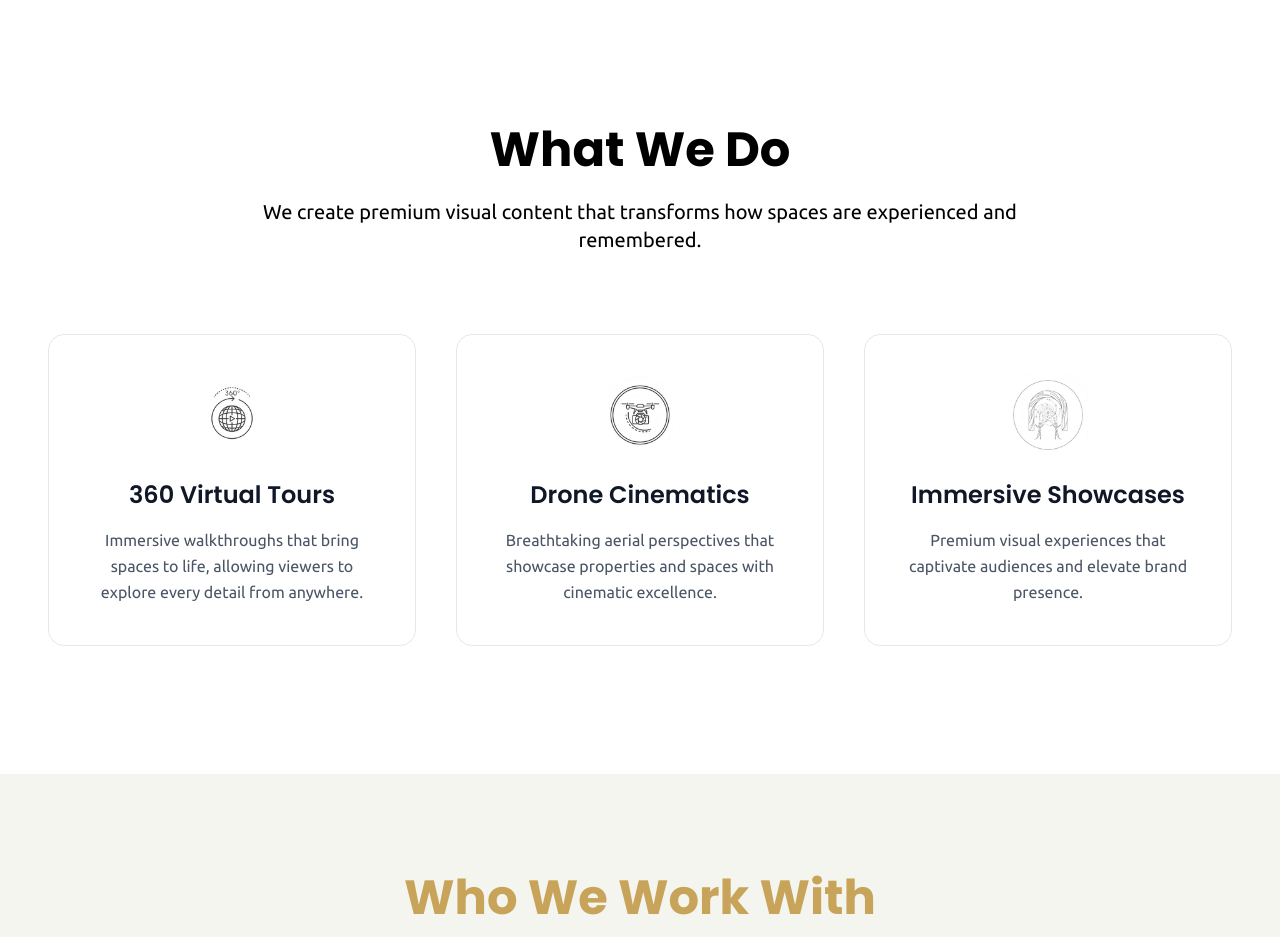
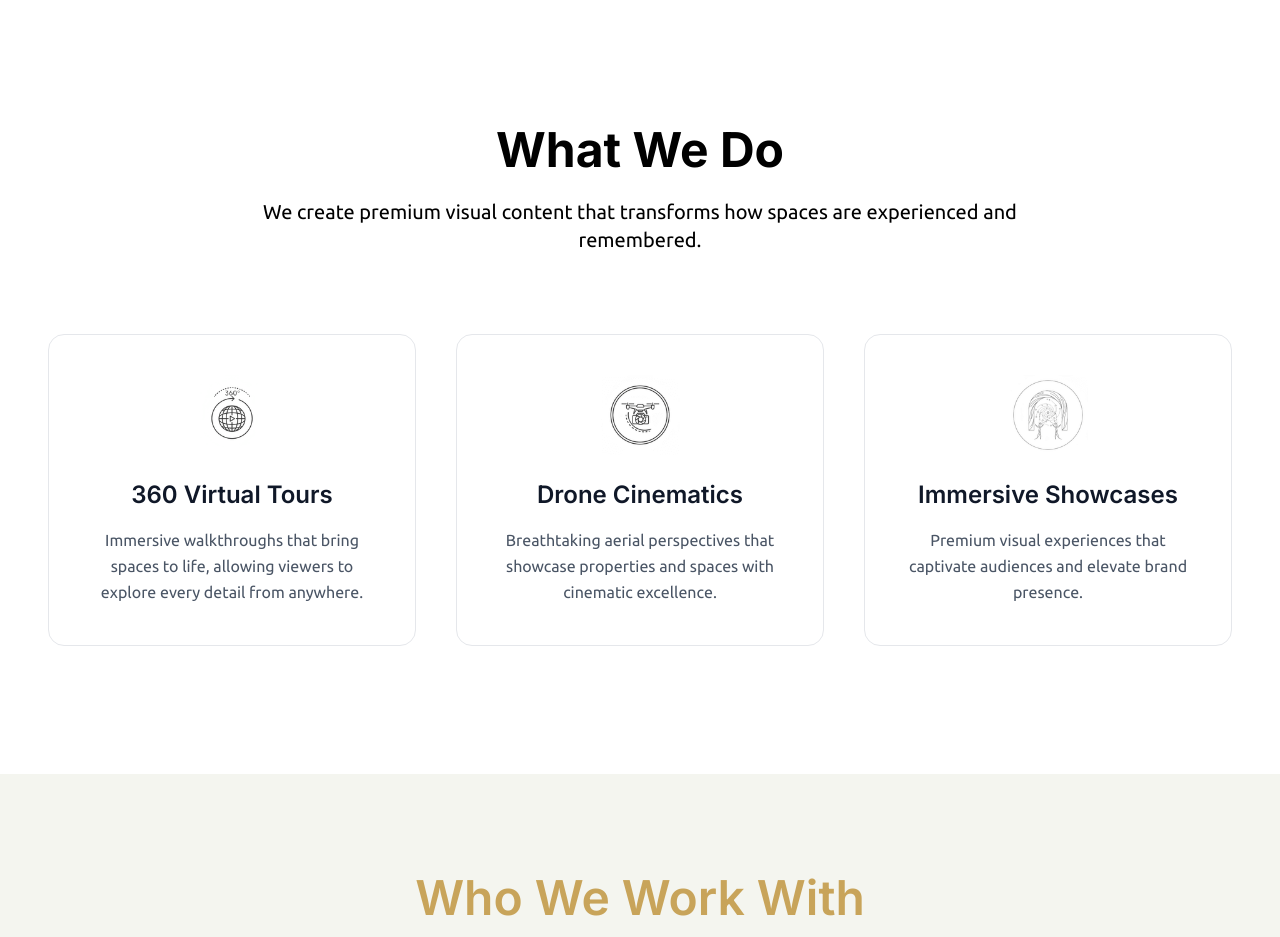
Before and after one commit to hiresh-suvarna/rustic-visual-solution, a React (Vite) app: page / in a window 1280 px wide. Shown: the part 1860-2797 px from the top of the page. Built offline with nearby package versions, Linux system fonts and the light colour scheme; a web font is replaced by a local one.

Commit message:
font and styles

```diff
--- a/src/index.css
+++ b/src/index.css
@@ -1,5 +1,6 @@
 @config "../tailwind.config.js";
 @import url("https://fonts.googleapis.com/css2?family=Bricolage+Grotesque&display=swap");
+@import url("https://fonts.googleapis.com/css2?family=Inter:ital,opsz,wght@0,14..32,100..900;1,14..32,100..900&display=swap");
 @import url("https://fonts.googleapis.com/css2?family=Poppins:ital,wght@0,100;0,200;0,300;0,400;0,500;0,600;0,700;0,800;0,900;1,100;1,200;1,300;1,400;1,500;1,600;1,700;1,800;1,900&display=swap");
 @import url("https://fonts.googleapis.com/css2?family=Playfair:ital,opsz,wght@0,5..1200,300..900;1,5..1200,300..900&display=swap");
 @import url("https://fonts.googleapis.com/css2?family=Ubuntu:ital,wght@0,300;0,400;0,500;0,700;1,300;1,400;1,500;1,700&display=swap");
@@ -11,7 +12,7 @@ h3,
 h4,
 h5,
 h6 {
-  font-family: "poppins", sans-serif;
+  font-family: "inter", sans-serif;
 }
 
 p {
--- a/src/pages/Home.tsx
+++ b/src/pages/Home.tsx
@@ -160,7 +160,7 @@ export default function Home() {
         <div className="container mx-auto max-w-7xl text-center">
 
           {/* Heading */}
-          <h2 className="text-3xl lg:text-5xl font-bold mb-6 text-gold">
+          <h2 className="text-3xl lg:text-5xl font-semibold mb-6 text-gold">
             Who We Work With
           </h2>
 
--- a/tailwind.config.js
+++ b/tailwind.config.js
@@ -14,6 +14,8 @@ export default {
         bricolage: ['"Bricolage Grotesque"', "sans-serif"],
         ubuntu: ['"Ubuntu"', "sans-serif"],
         playfair: ['"Playfair"', "serif"],
+        inter: ['"Inter"', "sans-serif"],
+        poppins: ['"Poppins"', "sans-serif"],
       },
     },
   },
```
